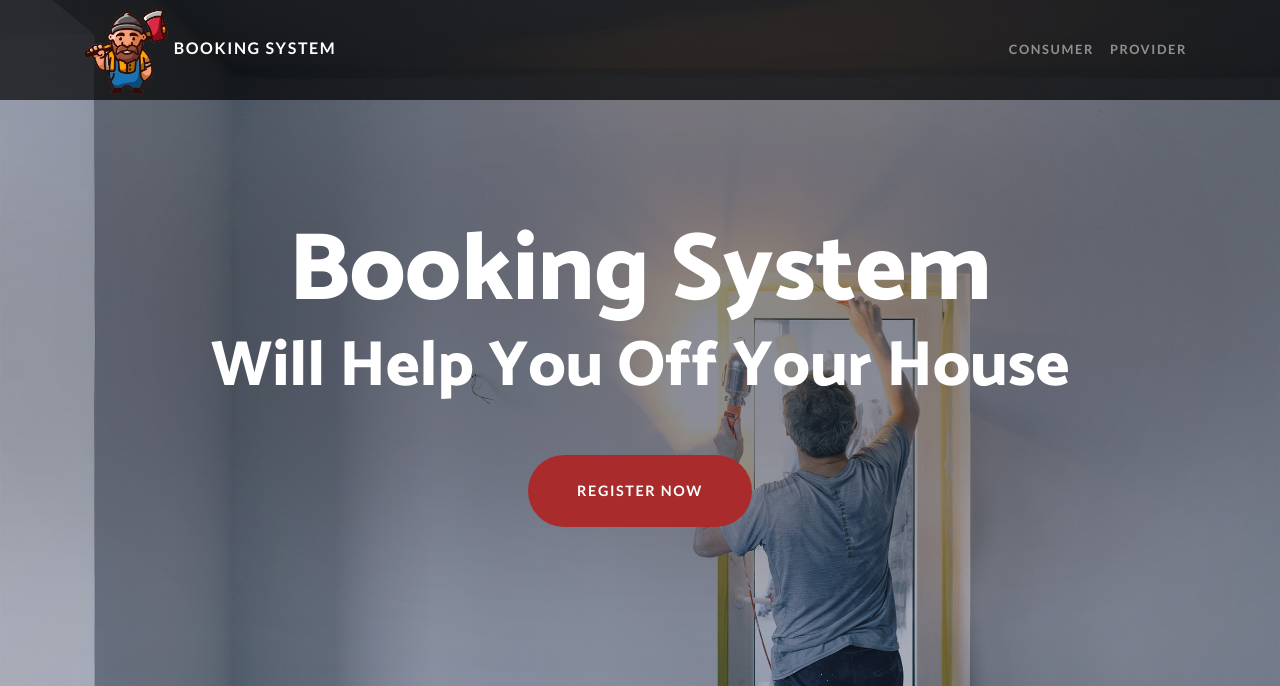
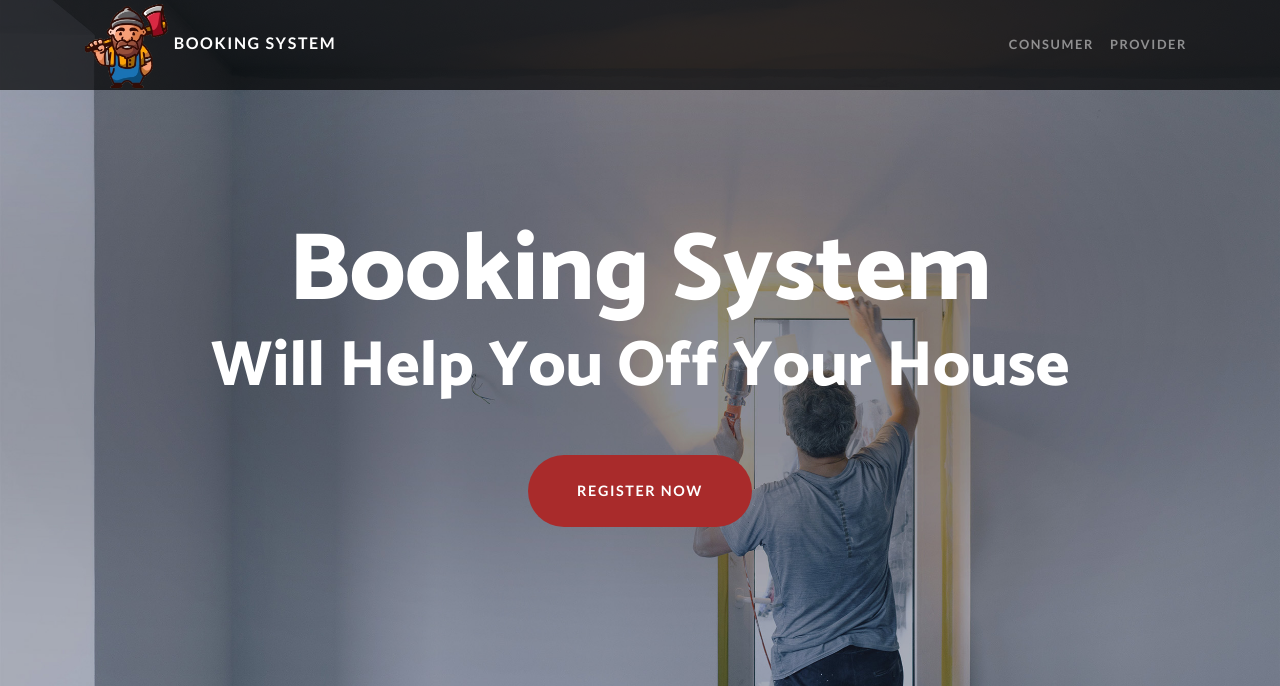
Before and after one commit to airamaeay/bookingsystem, a PHP site: page / in a window 1280 px wide. Shown: the top 686 px of the page. Run offline with PHP 8.4, Linux system fonts and the light colour scheme.

Commit message:
navbar enhanced padding

```diff
--- a/index.php
+++ b/index.php
@@ -37,7 +37,7 @@
             display: inline;
             width: 84px;
       }
-      .navbar-custom{
+      .remove-padding{
           padding:0px !important;
       }
   </style>
@@ -46,9 +46,9 @@
 <body>
 
   <!-- Navigation -->
-  <nav class="navbar navbar-expand-lg navbar-dark navbar-custom fixed-top">
-    <div class="container head-custom">
-      <a class="navbar-brand" href="#"> <img class="logo" src="resources/images/logo-mini.png"> Booking System</a>
+  <nav class="navbar navbar-expand-lg navbar-dark navbar-custom fixed-top remove-padding">
+    <div class="container">
+      <a class="navbar-brand remove-padding" href="#"> <img class="logo" src="resources/images/logo-mini.png"> Booking System</a>
       <button class="navbar-toggler" type="button" data-toggle="collapse" data-target="#navbarResponsive" aria-controls="navbarResponsive" aria-expanded="false" aria-label="Toggle navigation">
         <span class="navbar-toggler-icon"></span>
       </button>
```
